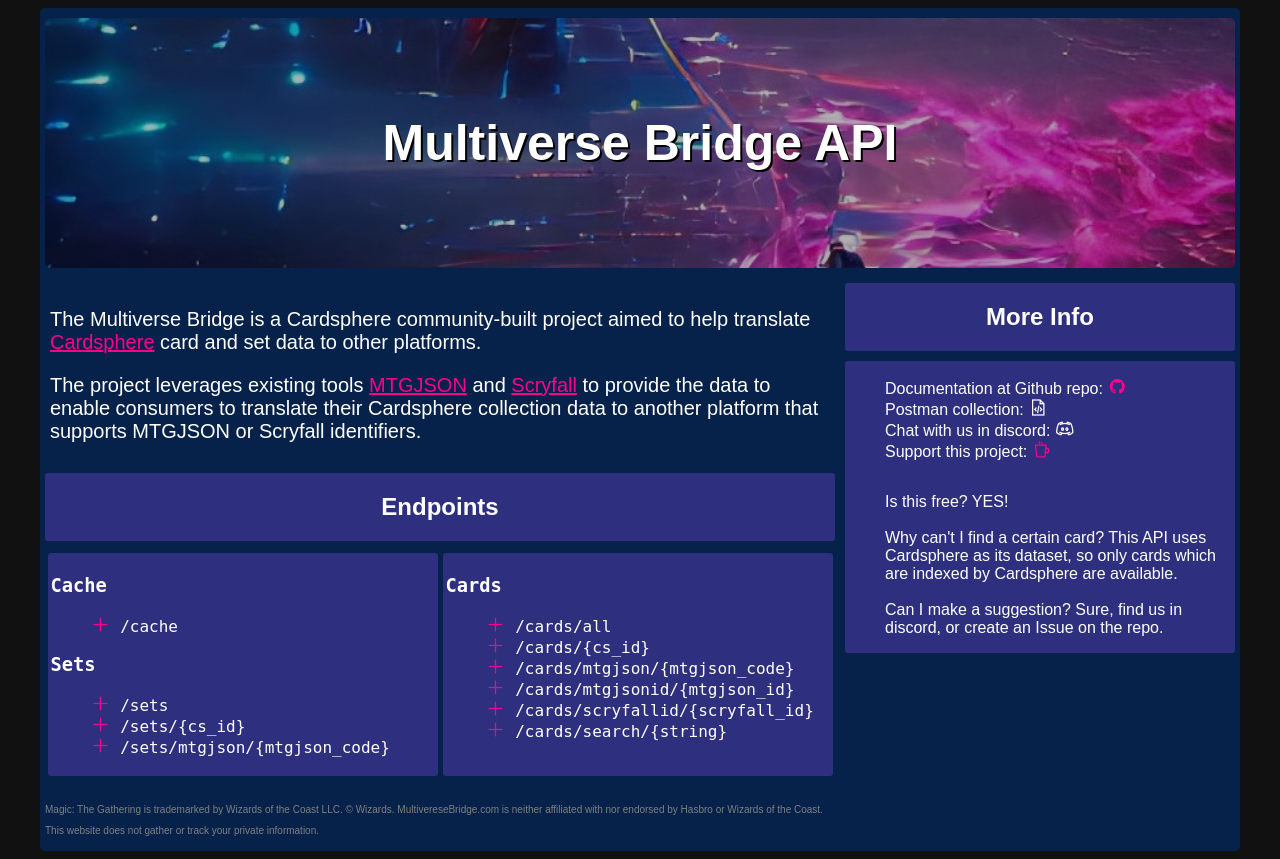
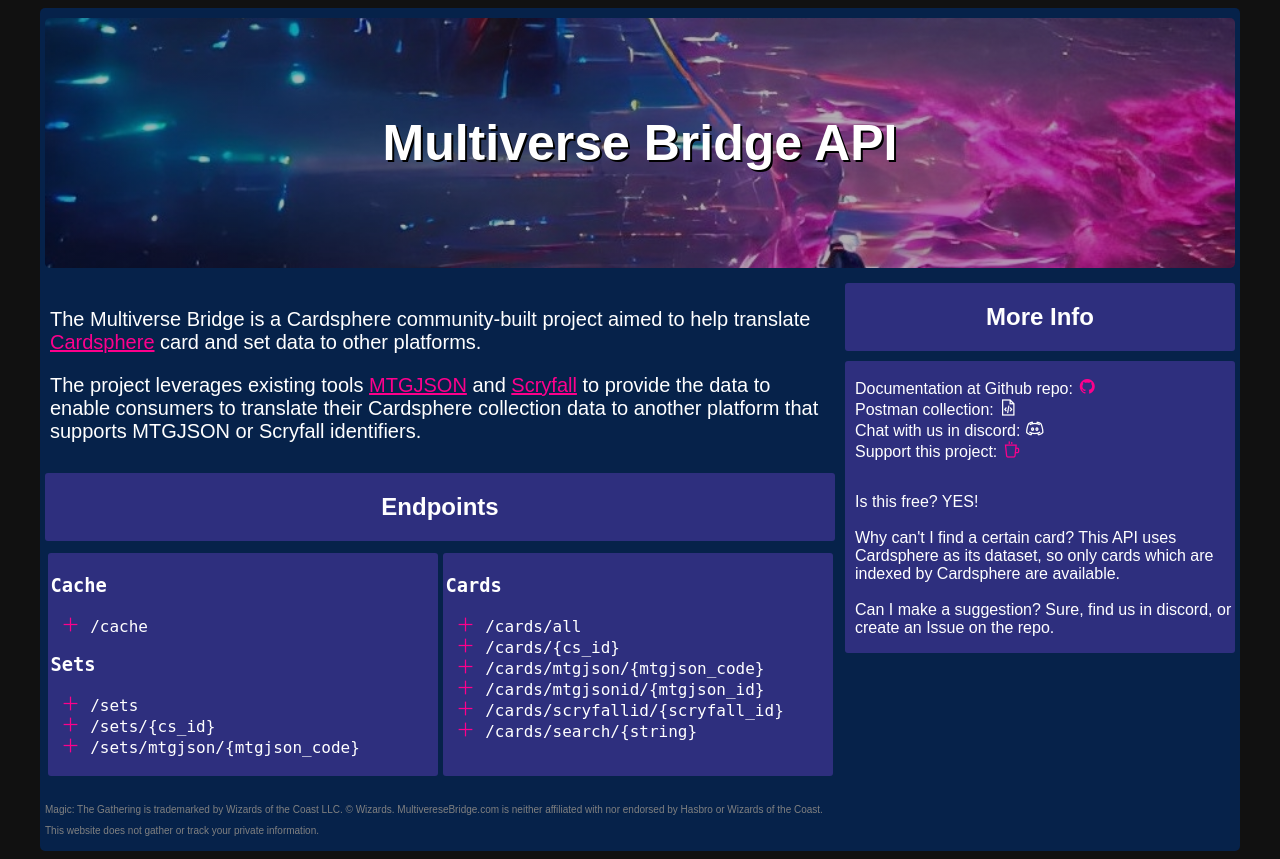
Before and after one commit to pauperbattlebox/mvb-api, a Flask app: page / in a window 1280 px wide. Run offline with Flask 2, Linux system fonts and the light colour scheme; some web fonts are replaced.

Commit message:
ul padding

```diff
--- a/application/static/index-layout.css
+++ b/application/static/index-layout.css
@@ -85,7 +85,6 @@
   border-bottom: solid 1px;
   border-color: var(--font-color);
   margin-top: 3px;
-  padding: 5px;
 }
 
 .api-list-content {
--- a/application/static/style.css
+++ b/application/static/style.css
@@ -53,6 +53,7 @@
 
 ul {
   list-style-type: none;
+  padding-left: 10px;
 }
 
 a {
```
